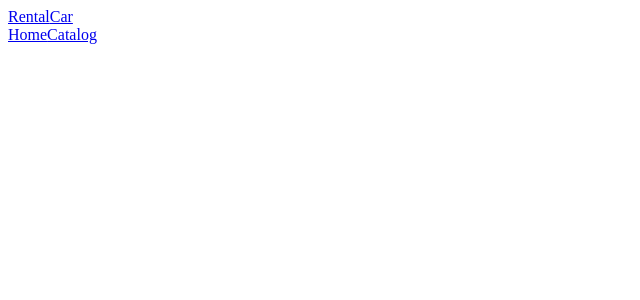
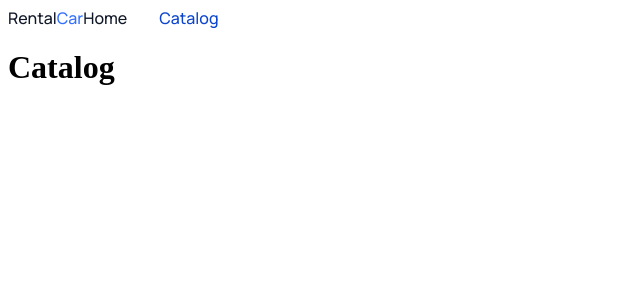
Before and after one commit to crystaller347/car-website, a React (Vite) app: page /catalog in a window 1280 px wide. Shown: the top 300 px of the page, without its empty margins (0-640 px from the left). Built offline with nearby package versions, Linux system fonts and the light colour scheme.

Commit message:
partially add styles for Navigation

```diff
--- a/index.html
+++ b/index.html
@@ -1,10 +1,15 @@
-<!doctype html>
+<!DOCTYPE html>
 <html lang="en">
   <head>
     <meta charset="UTF-8" />
-    <link rel="icon" type="image/svg+xml" href="/vite.svg" />
     <meta name="viewport" content="width=device-width, initial-scale=1.0" />
-    <title></title>
+    <link rel="preconnect" href="https://fonts.googleapis.com" />
+    <link rel="preconnect" href="https://fonts.gstatic.com" crossorigin />
+    <link
+      href="https://fonts.googleapis.com/css2?family=Manrope:wght@200..800&display=swap"
+      rel="stylesheet"
+    />
+    <title>Rental Car</title>
   </head>
   <body>
     <div id="root"></div>
--- a/package.json
+++ b/package.json
@@ -10,6 +10,7 @@
     "preview": "vite preview"
   },
   "dependencies": {
+    "clsx": "^2.1.1",
     "react": "^19.1.0",
     "react-dom": "^19.1.0",
     "react-router-dom": "^7.6.0"
--- a/src/components/App/App.jsx
+++ b/src/components/App/App.jsx
@@ -1,4 +1,4 @@
-import "./App.module.css";
+// import css from "./App.module.css";
 import { Routes, Route } from "react-router-dom";
 import { Suspense, lazy } from "react";
 import Navigation from "../Navigation/Navigation.jsx";
@@ -16,8 +16,8 @@ export default function App() {
       <Suspense fallback={<div>Loading page...</div>}>
         <Routes>
           <Route path="/" element={<HomePage />} />
-          {/* <Route path="/catalog" element={<CatalogPage />} />
-          <Route path="/catalog/:carId" element={<CarDetailsPage />} />
+          <Route path="/catalog" element={<CatalogPage />} />
+          {/* <Route path="/catalog/:carId" element={<CarDetailsPage />} />
           <Route path="*" element={<NotFoundPage />} /> */}
         </Routes>
       </Suspense>
--- a/src/components/Navigation/Navigation.jsx
+++ b/src/components/Navigation/Navigation.jsx
@@ -1,15 +1,24 @@
-import "./Navigation.module.css";
+import css from "./Navigation.module.css";
 import { NavLink } from "react-router-dom";
+import clsx from "clsx";
 
 export default function Navigation() {
+  const buildLinkClass = ({ isActive }) => {
+    return clsx(css.navLink, isActive && css.active);
+  };
+
   return (
-    <header>
-      <NavLink>
-        Rental<span>Car</span>
+    <header className={css.header}>
+      <NavLink className={css.logo}>
+        Rental<span className={css.logoSpan}>Car</span>
       </NavLink>
-      <nav>
-        <NavLink>Home</NavLink>
-        <NavLink>Catalog</NavLink>
+      <nav className={css.nav}>
+        <NavLink className={buildLinkClass} to="/">
+          Home
+        </NavLink>
+        <NavLink className={buildLinkClass} to="/catalog">
+          Catalog
+        </NavLink>
       </nav>
     </header>
   );
--- a/src/components/Navigation/Navigation.module.css
+++ b/src/components/Navigation/Navigation.module.css
@@ -0,0 +1,31 @@
+.header {
+  display: flex;
+}
+
+.navLink,
+.logo {
+  color: rgb(16, 24, 40);
+  font-family: Manrope;
+  font-size: 16px;
+  font-weight: 500;
+  line-height: 20px;
+  text-decoration: none;
+}
+
+/* .logo {
+  font-weight: 800;
+} */
+
+.logoSpan {
+  color: rgb(52, 112, 255);
+}
+
+.nav {
+  display: flex;
+  gap: 32px;
+}
+
+.navLink:hover,
+.active {
+  color: rgb(11, 68, 205);
+}
--- a/src/pages/CatalogPage/CatalogPage.jsx
+++ b/src/pages/CatalogPage/CatalogPage.jsx
@@ -0,0 +1,9 @@
+// import css from "./CatalogPage.module.css";
+
+export default function CatalogPage() {
+  return (
+    <div>
+      <h1>Catalog</h1>
+    </div>
+  );
+}
--- a/src/pages/HomePage/HomePage.jsx
+++ b/src/pages/HomePage/HomePage.jsx
@@ -1,4 +1,4 @@
-import "./HomePage.module.css";
+// import css from "./HomePage.module.css";
 
 export default function HomePage() {
   return (
```
Also changed, not shown: 1 other file (tests, documents, lock files or other folders).
